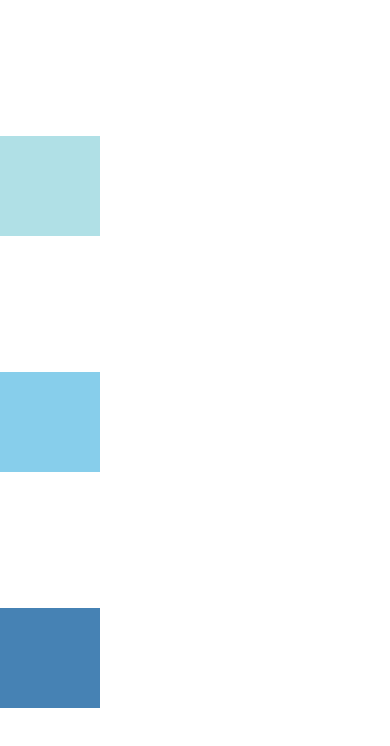
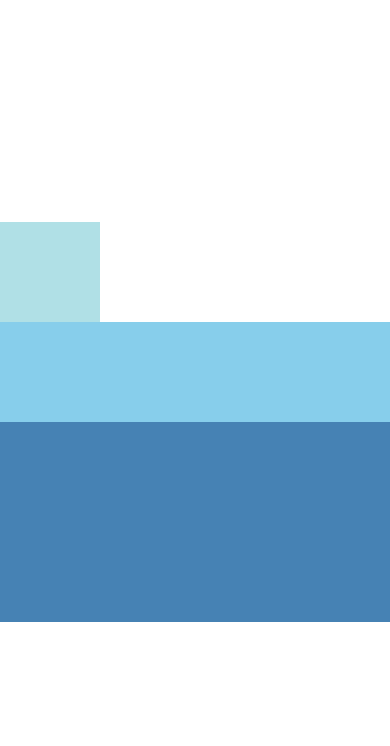
Before and after one commit to ytkt/ReactNativePlayground, a React Native app: screen / in a window 390 px wide. Shown: the top 746 px of the page. Built offline with nearby package versions, Linux system fonts and the light colour scheme.

Commit message:
Learn about align items

```diff
--- a/App.js
+++ b/App.js
@@ -7,16 +7,12 @@ export default class App extends React.Component {
         <View style={{
           flex: 1,
           flexDirection: 'column',
-//          justifyContent: 'space-between',
-//          justifyContent: 'flex-start',
-//          justifyContent: 'center',
-//          justifyContent: 'flex-end',
-//          justifyContent: 'space-around',
-          justifyContent: 'space-evenly',
+          justifyContent: 'center',
+          alignItems: 'stretch',
         }}>
         <View style={{width: 100, height: 100, backgroundColor: 'powderblue'}} />
-        <View style={{width: 100, height: 100, backgroundColor: 'skyblue'}} />
-        <View style={{width: 100, height: 100, backgroundColor: 'steelblue'}} />
+        <View style={{height: 100, backgroundColor: 'skyblue'}} />
+        <View style={{height: 200, backgroundColor: 'steelblue'}} />
         </View>
     );
   }
```
